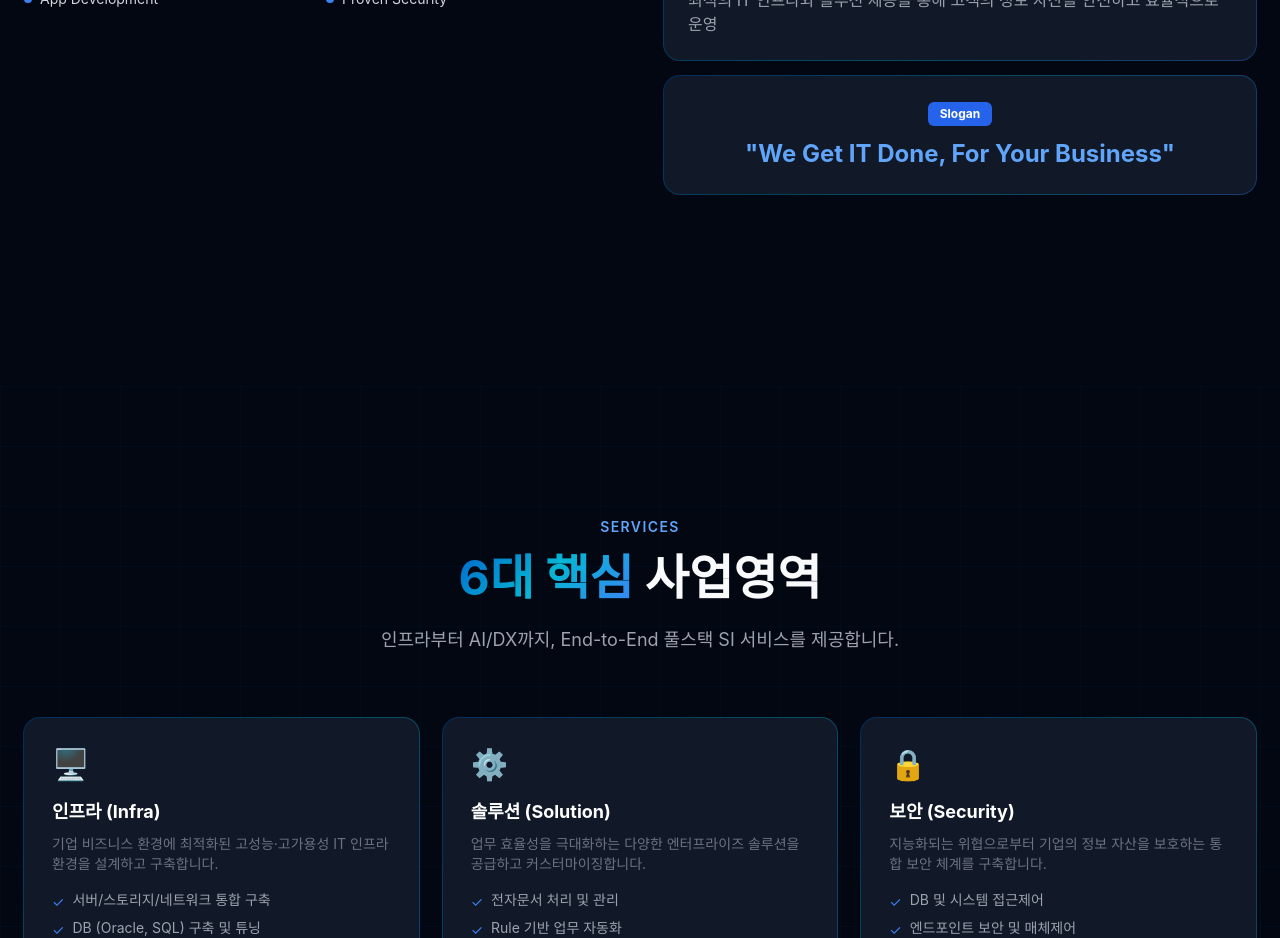
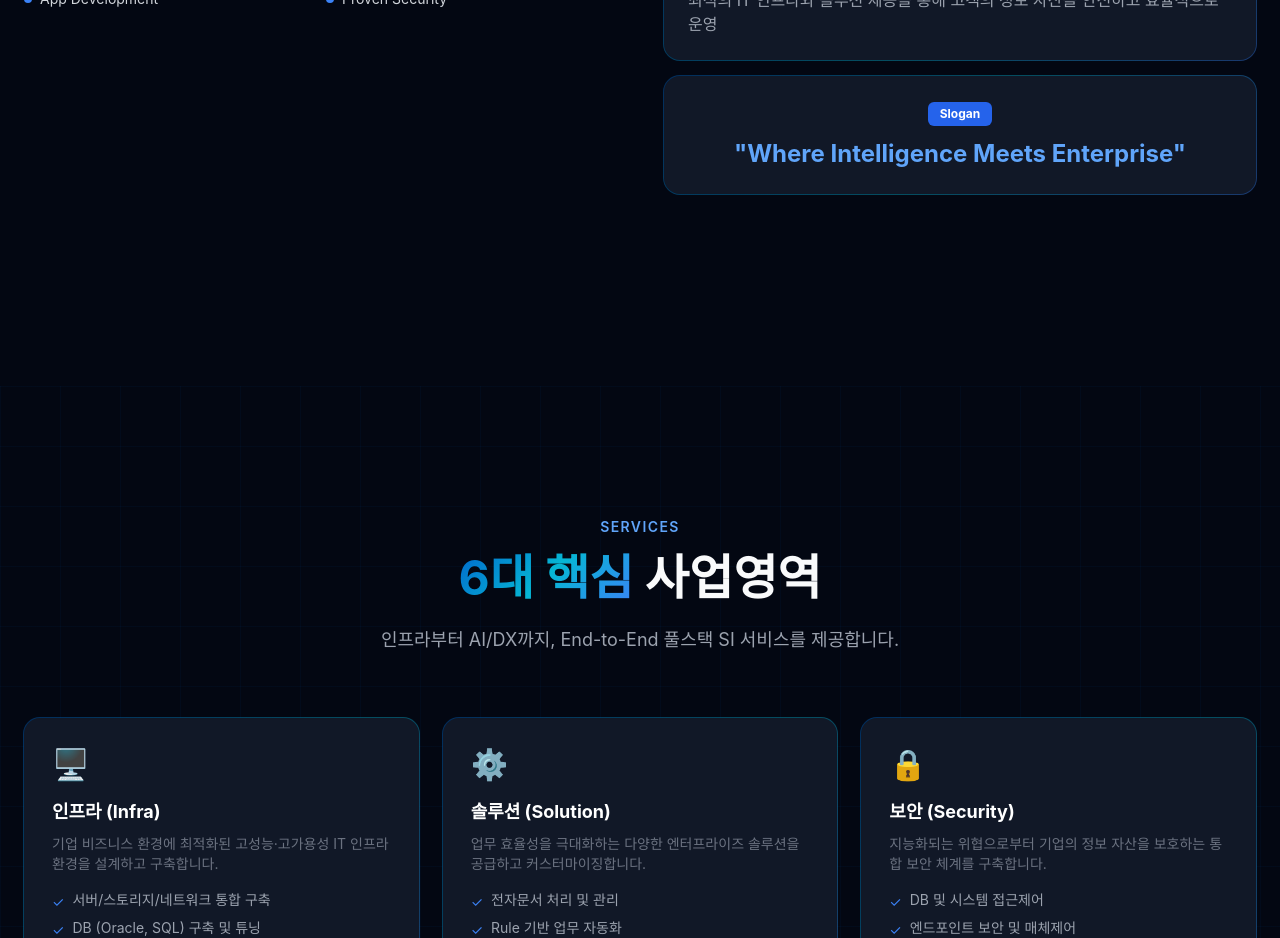
Before and after one commit to Eric841001/qurai-ai-sites, a Next.js app in the folder qurai-ai-site/: page / in a window 1280 px wide. Shown: the part 1460-2398 px from the top of the page. Built offline with nearby package versions, Linux system fonts and the light colour scheme.

Commit message:
Update About.tsx

```diff
--- a/qurai-ai-site/components/About.tsx
+++ b/qurai-ai-site/components/About.tsx
@@ -44,7 +44,7 @@
 
             <div className="gradient-border p-6 rounded-2xl text-center">
               <span className="inline-block px-3 py-1 bg-blue-600 rounded-md text-xs font-bold text-white mb-3">Slogan</span>
-              <p className="text-2xl font-bold text-blue-400">&quot;We Get IT Done, For Your Business&quot;</p>
+              <p className="text-2xl font-bold text-blue-400">&quot;Where Intelligence Meets Enterprise&quot;</p>
             </div>
           </div>
         </div>
```
